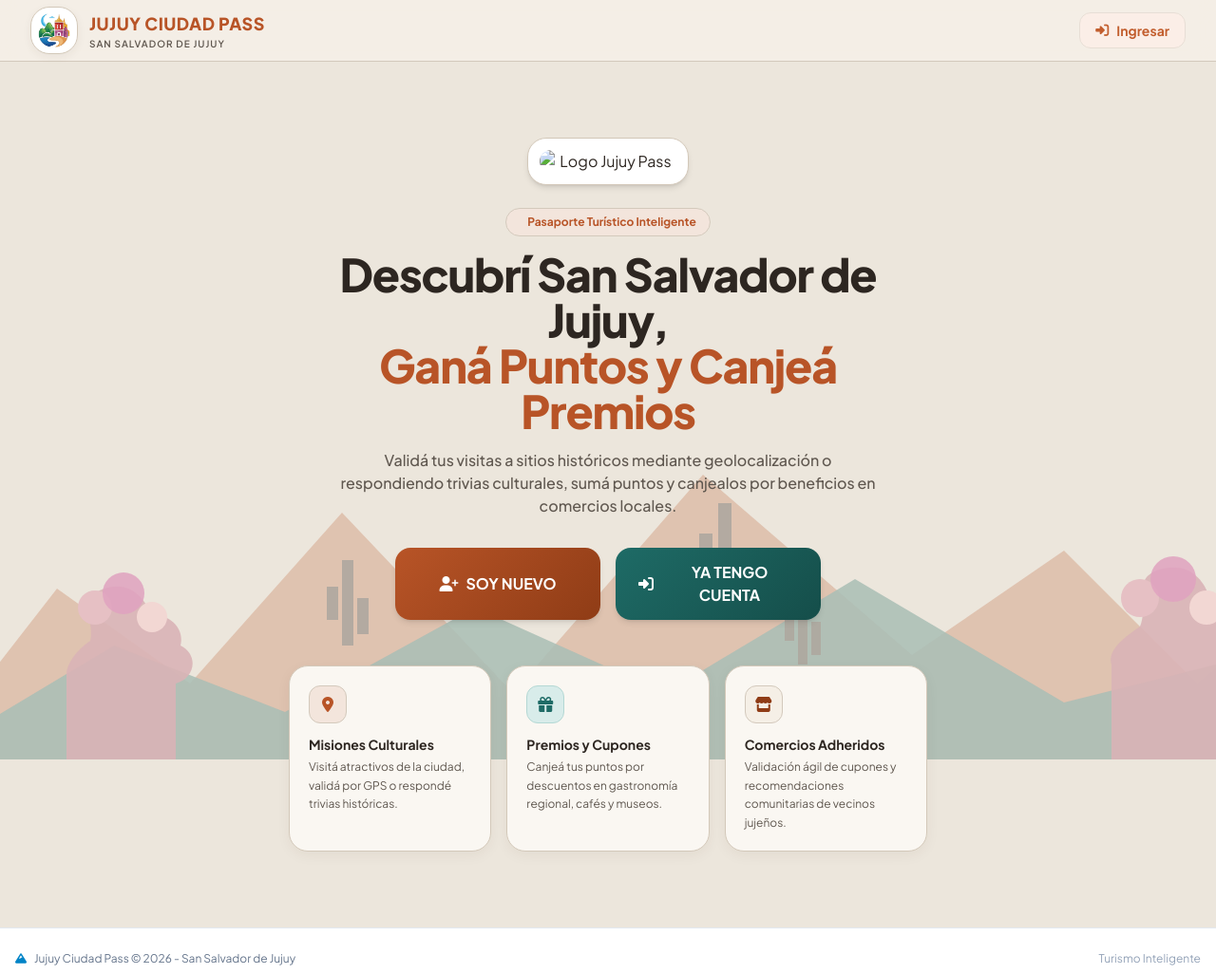
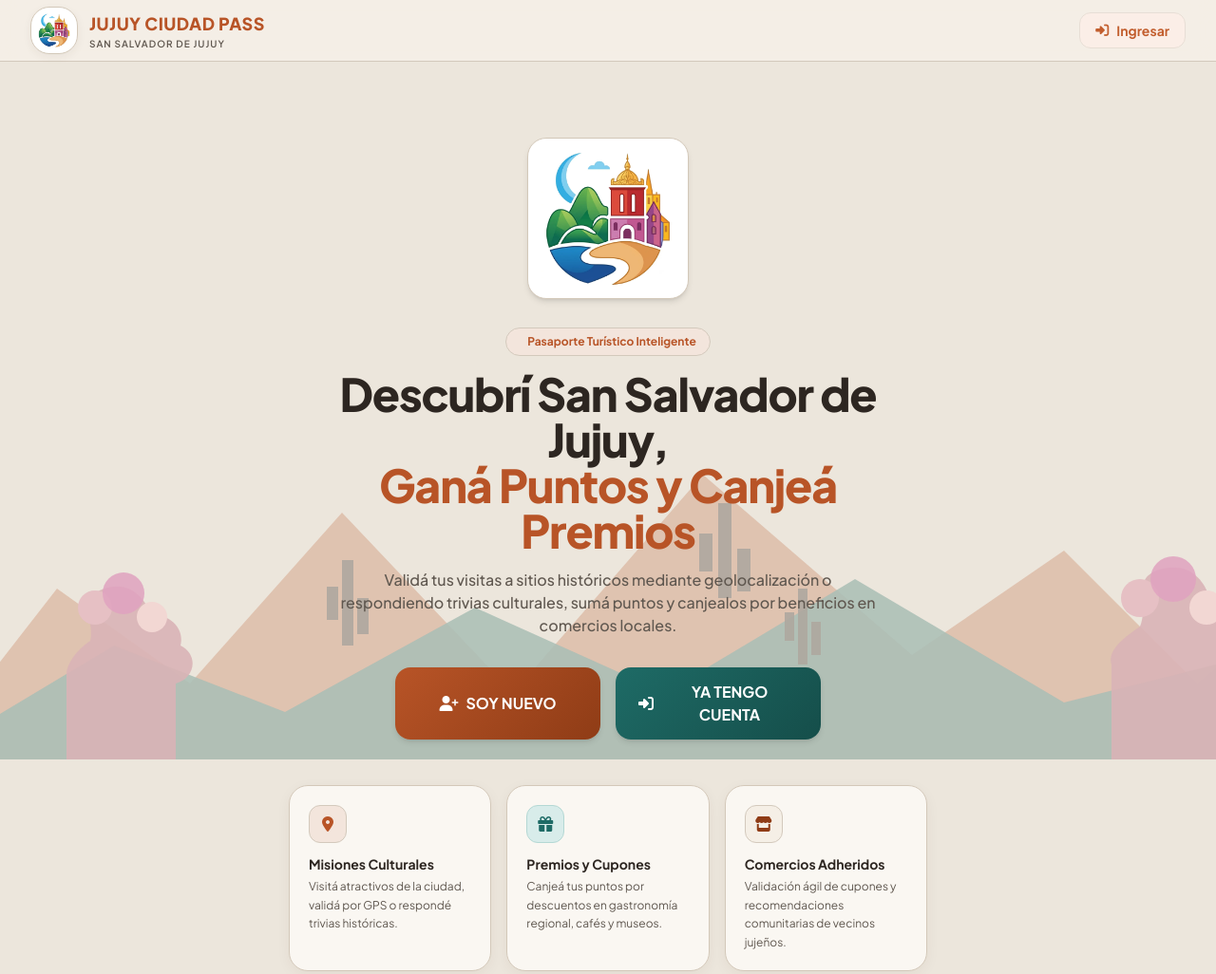
Before and after one commit to ulises47123/jujuy-ciudad-pass, a plain HTML site: page index.html in a window 1280 px wide. Shown: the top 1026 px of the page at 95% size. Drawn offline with nearby package versions, Linux system fonts and the light colour scheme; the site is published under a folder, as on GitHub Pages, so addresses that start at the root find nothing.

Commit message:
fix: hero logo relative path for full visibility

```diff
--- a/index.html
+++ b/index.html
@@ -95,7 +95,7 @@
         <!-- Logo Hero -->
         <div class="mb-6">
           <div class="logo-container p-3 shadow-md">
-            <img src="/static/logo.webp" alt="Logo Jujuy Pass" class="w-28 sm:w-36 h-auto mx-auto rounded-xl object-contain">
+            <img src="./static/logo.webp" alt="Logo Jujuy Pass" class="w-28 sm:w-36 h-auto mx-auto rounded-xl object-contain">
           </div>
         </div>
 
```
Also changed, not shown: public/index.html (+1 -1 lines).
